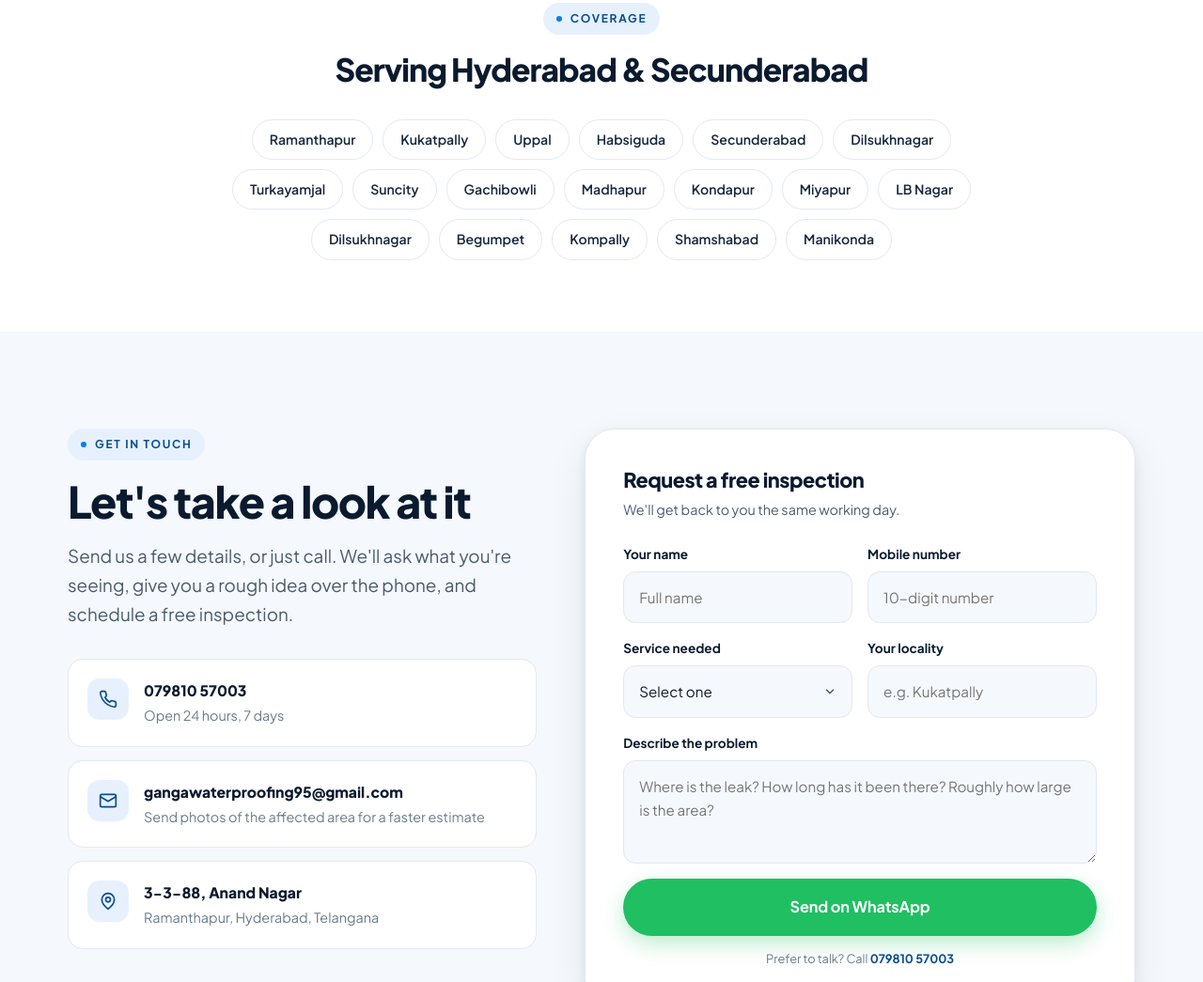
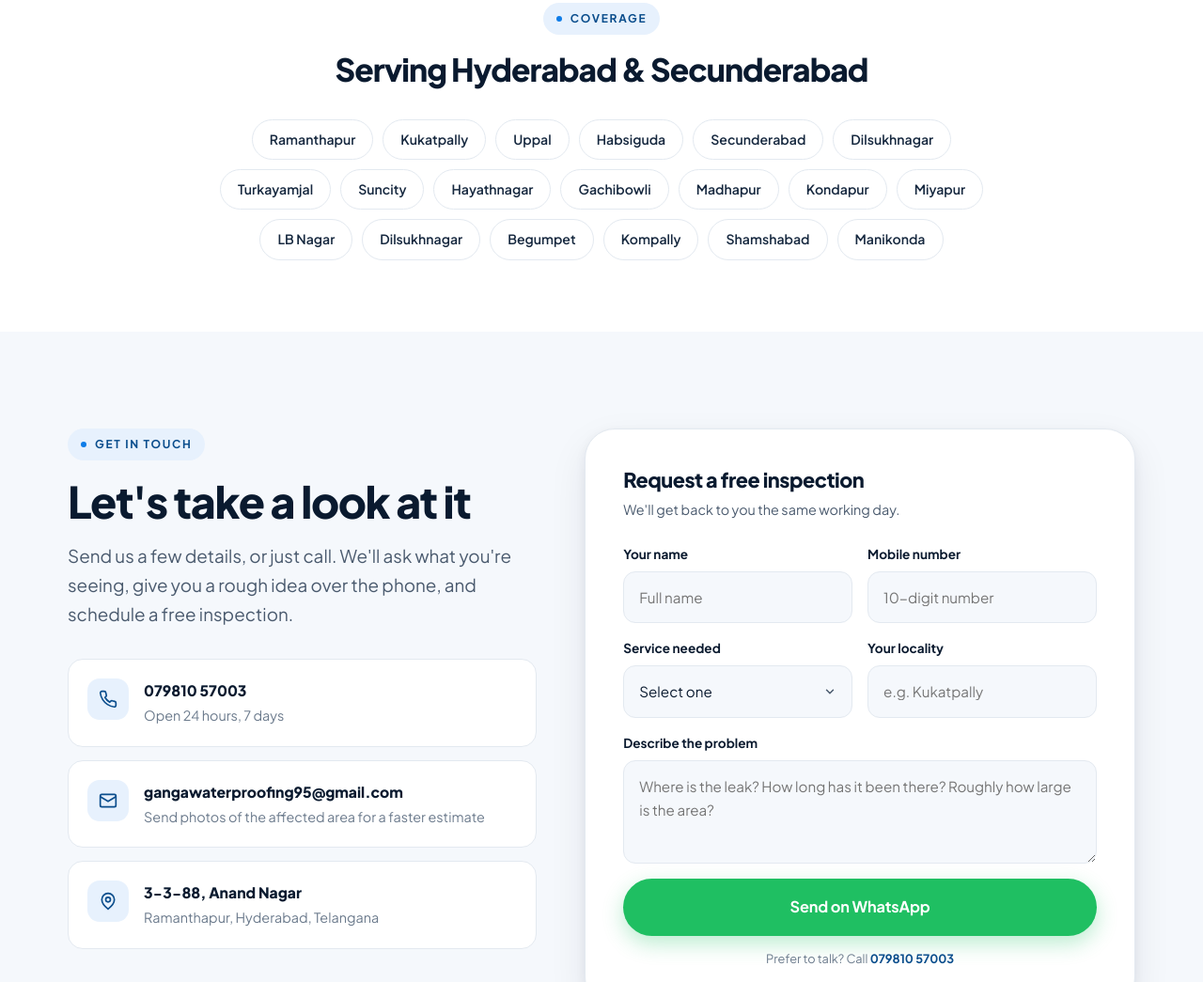
Before and after one commit to Manideeprepala/ganga_waterproofing, a plain HTML site: page index.html in a window 1280 px wide. Shown: the part 8274-9319 px from the top of the page at 94% size. Drawn offline with Linux system fonts and the light colour scheme.

Commit message:
Add Hayathnagar to area links

```diff
--- a/index.html
+++ b/index.html
@@ -776,6 +776,7 @@ a.contact-item:hover{border-color:var(--brand); transform:translateY(-2px); box-
           <a href="areas/waterproofing-dilsukhnagar/">Dilsukhnagar</a>
           <a href="areas/waterproofing-turkayamjal/">Turkayamjal</a>
           <a href="areas/waterproofing-suncity/">Suncity</a>
+          <a href="areas/waterproofing-hayathnagar/">Hayathnagar</a>
           <a class="nav__menu-all" href="#areas">All areas we serve &rarr;</a>
         </div>
       </div>
@@ -827,6 +828,7 @@ a.contact-item:hover{border-color:var(--brand); transform:translateY(-2px); box-
       <a href="areas/waterproofing-dilsukhnagar/">Dilsukhnagar</a>
       <a href="areas/waterproofing-turkayamjal/">Turkayamjal</a>
       <a href="areas/waterproofing-suncity/">Suncity</a>
+      <a href="areas/waterproofing-hayathnagar/">Hayathnagar</a>
     </div>
     <a class="drawer__link" href="#faq">FAQ</a>
     <a class="drawer__link" href="#contact">Contact</a>
@@ -1234,6 +1236,7 @@ a.contact-item:hover{border-color:var(--brand); transform:translateY(-2px); box-
       <a class="area-chip" href="areas/waterproofing-dilsukhnagar/">Dilsukhnagar</a>
       <a class="area-chip" href="areas/waterproofing-turkayamjal/">Turkayamjal</a>
       <a class="area-chip" href="areas/waterproofing-suncity/">Suncity</a>
+      <a class="area-chip" href="areas/waterproofing-hayathnagar/">Hayathnagar</a>
       <span class="area-chip">Gachibowli</span>
       <span class="area-chip">Madhapur</span>
       <span class="area-chip">Kondapur</span>
@@ -1356,6 +1359,7 @@ a.contact-item:hover{border-color:var(--brand); transform:translateY(-2px); box-
           <a href="areas/waterproofing-dilsukhnagar/">Waterproofing in Dilsukhnagar</a>
           <a href="areas/waterproofing-turkayamjal/">Waterproofing in Turkayamjal</a>
           <a href="areas/waterproofing-suncity/">Waterproofing in Suncity</a>
+          <a href="areas/waterproofing-hayathnagar/">Waterproofing in Hayathnagar</a>
         </div>
       </div>
 
```
